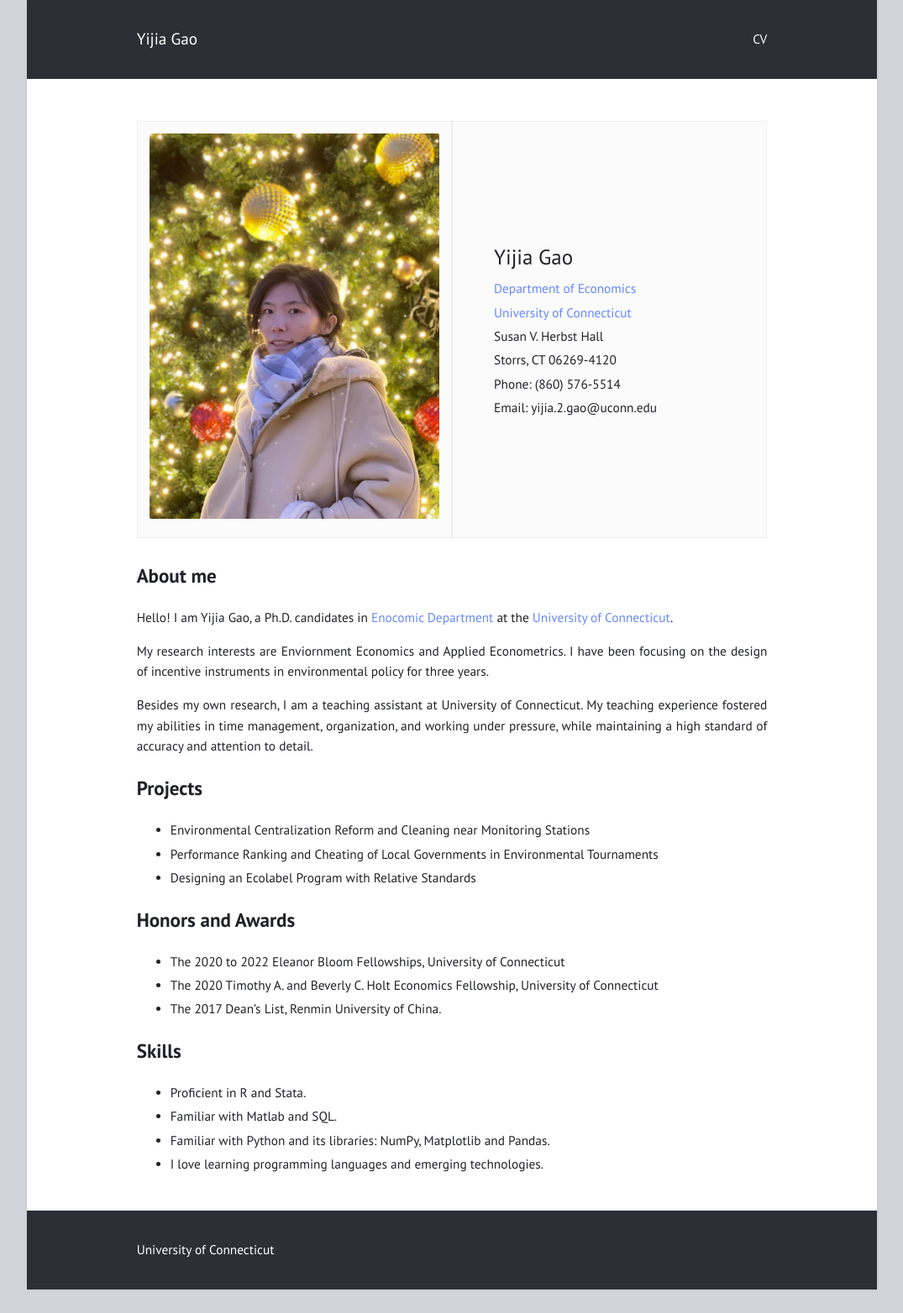
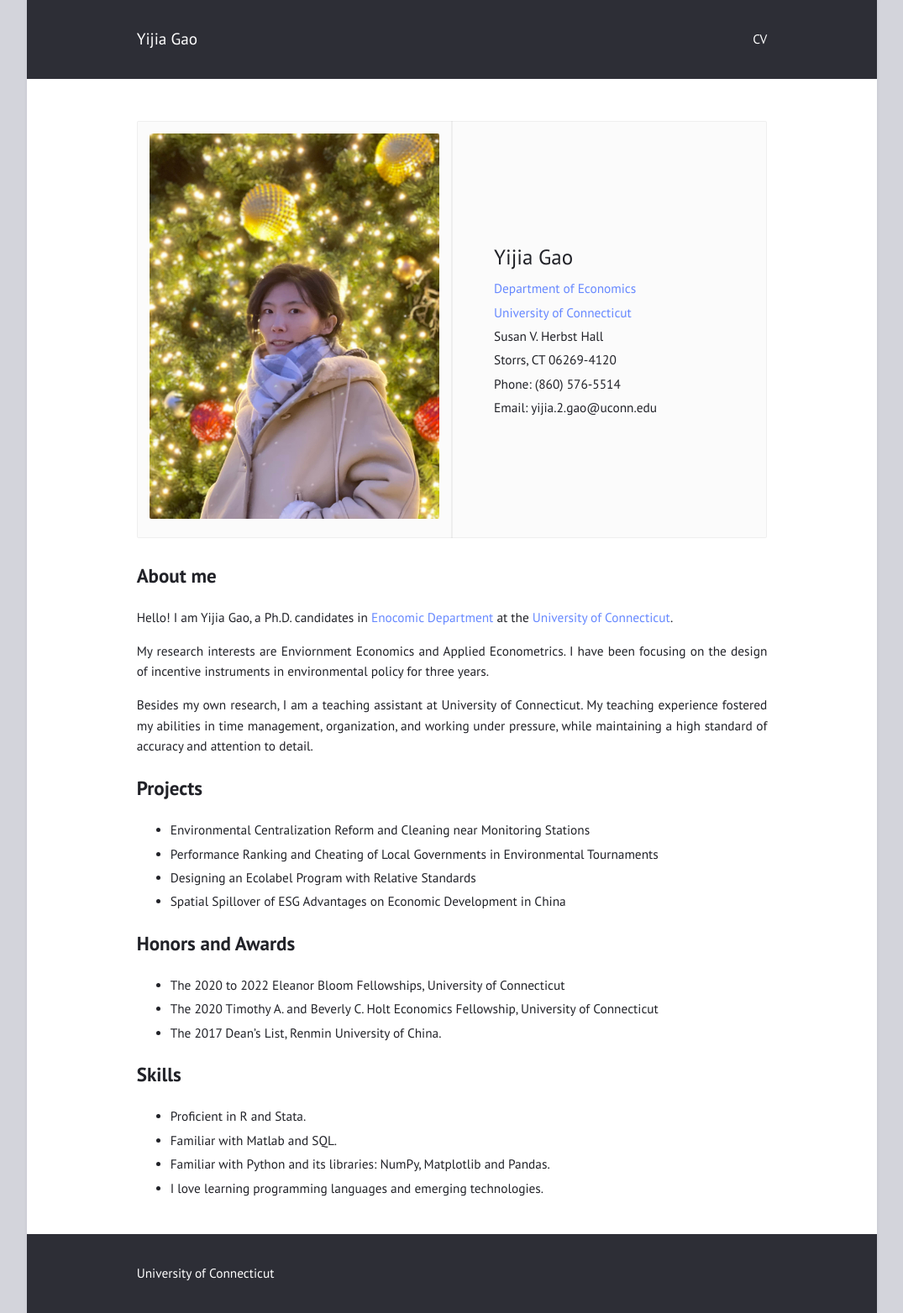
Before and after one commit to ScarraG/ScarraG.github.io, a Jekyll site: the page built from index.md, in a window 1280 px wide. Shown: the whole page at 84% size, without its empty margins (102-1177 px from the left). Built offline with Jekyll 4.4.1, drawn with Linux system fonts in a browser that asks for light colours; before the commit the page ends 1536 px from its top, so only the background shows below that.

Commit message:
Update index.md

```diff
--- a/index.md
+++ b/index.md
@@ -51,6 +51,7 @@ while maintaining a high standard of accuracy and attention to detail.
 * Environmental Centralization Reform and Cleaning near Monitoring Stations
 * Performance Ranking and Cheating of Local Governments in Environmental Tournaments
 * Designing an Ecolabel Program with Relative Standards
+* Spatial Spillover of ESG Advantages on Economic Development in China
 
 # Honors and Awards
 
```
